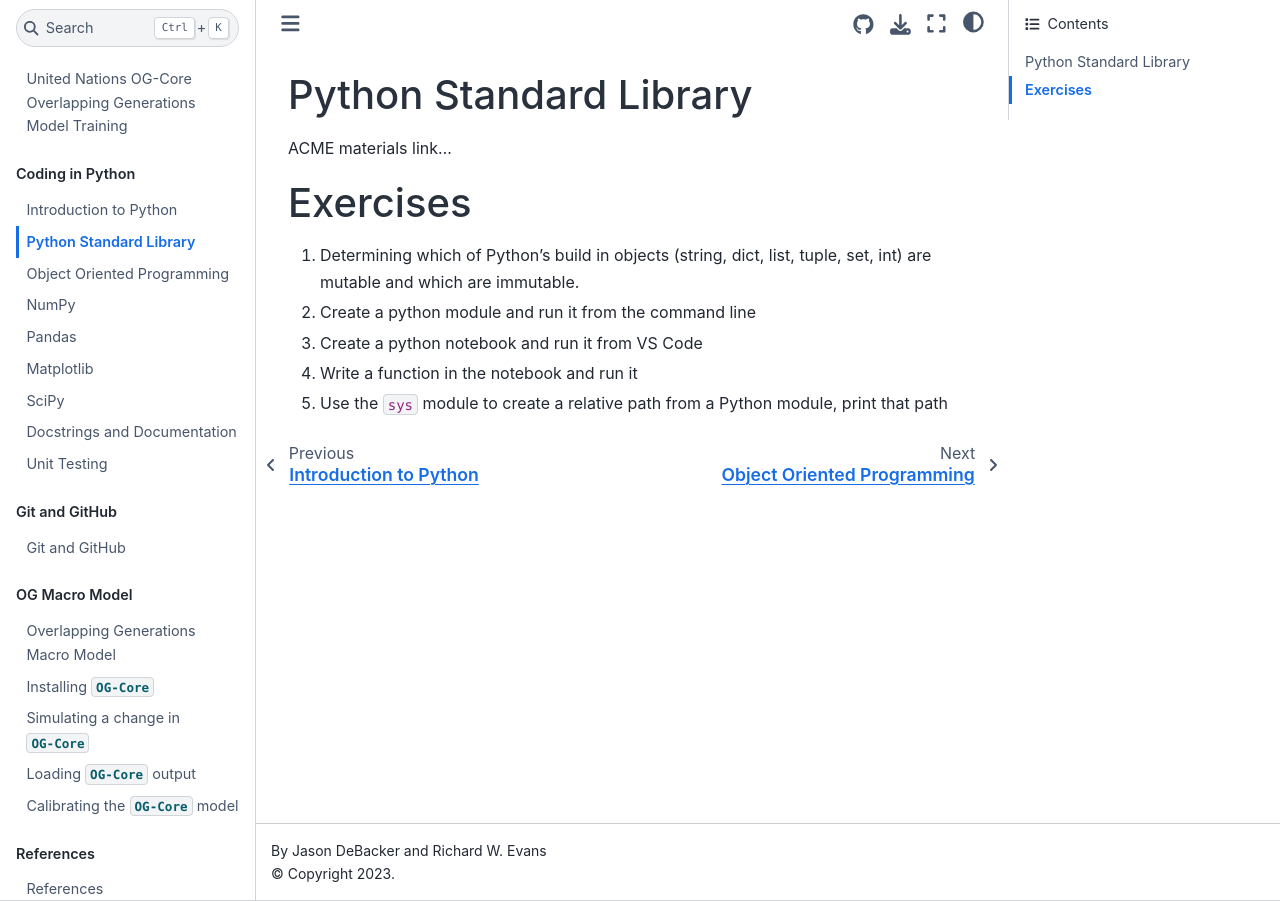
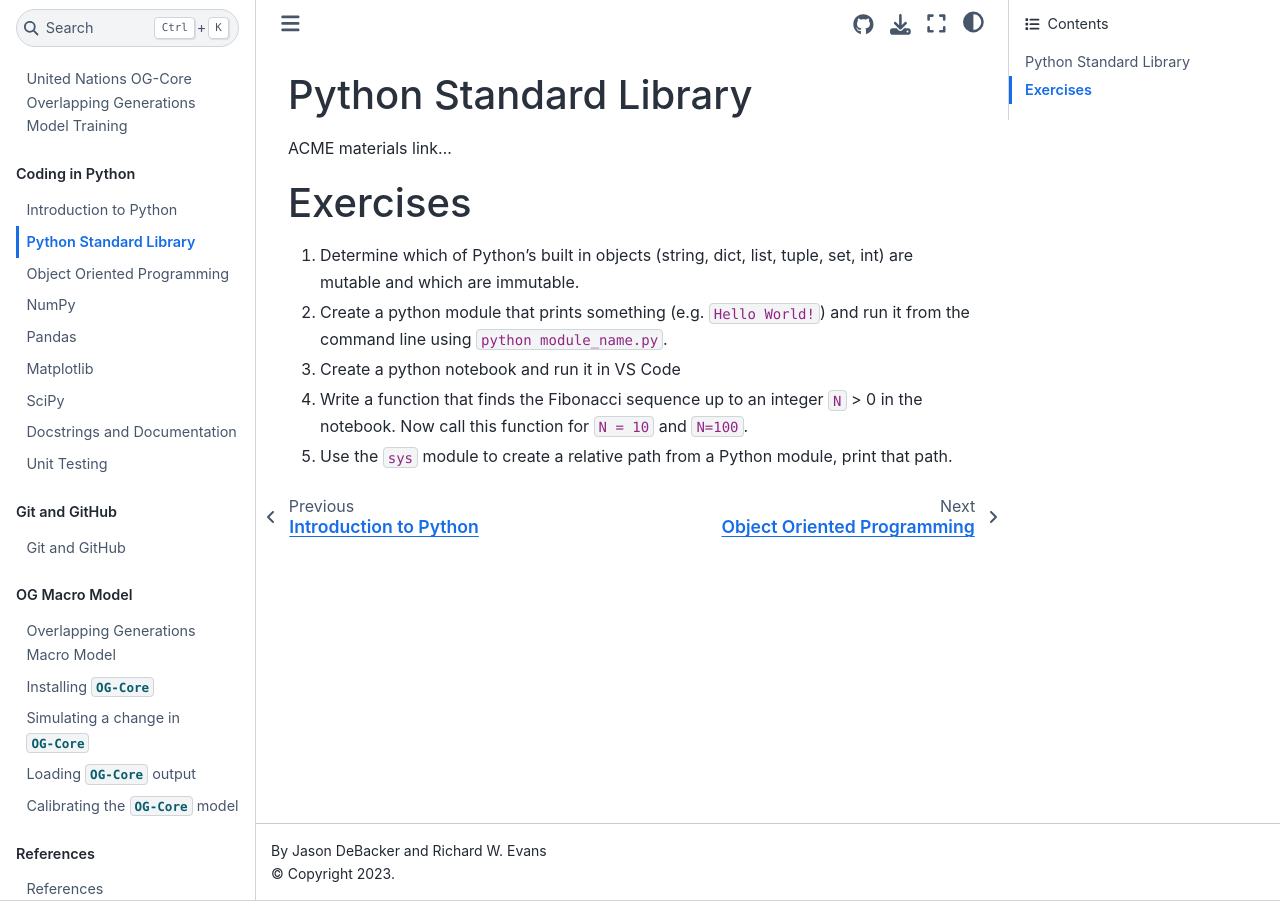
Before and after one commit to jdebacker/UN-OG-Training, a Jupyter Book: the page built from docs/book/python/StandardLibrary.md, in a window 1280 px wide. Built offline with Jupyter Book 1.0.4 settings and Sphinx 7.4.7 and the Sphinx Book theme 1.1.4, drawn with Linux system fonts in a browser that asks for light colours; pages that are not in the unit, such as notebooks, are missing from menus; comment, search, counter and statistics services are not loaded.

Commit message:
refine std lib exercises

```diff
--- a/docs/book/python/StandardLibrary.md
+++ b/docs/book/python/StandardLibrary.md
@@ -8,8 +8,8 @@
 
 # Exercises
 
-1. Determining which of Python's build in objects (string, dict, list, tuple, set, int) are mutable and which are immutable.
-2. Create a python module and run it from the command line
-3. Create a python notebook and run it from VS Code
-4. Write a function in the notebook and run it
-5. Use the `sys` module to create a relative path from a Python module, print that path
+1. Determine which of Python's built in objects (string, dict, list, tuple, set, int) are mutable and which are immutable.
+2. Create a python module that prints something (e.g. `Hello World!`) and run it from the command line using `python module_name.py`.
+3. Create a python notebook and run it in VS Code
+4. Write a function that finds the Fibonacci sequence up to an integer `N` > 0 in the notebook.  Now call this function for `N = 10` and `N=100`.
+5. Use the `sys` module to create a relative path from a Python module, print that path.
```
